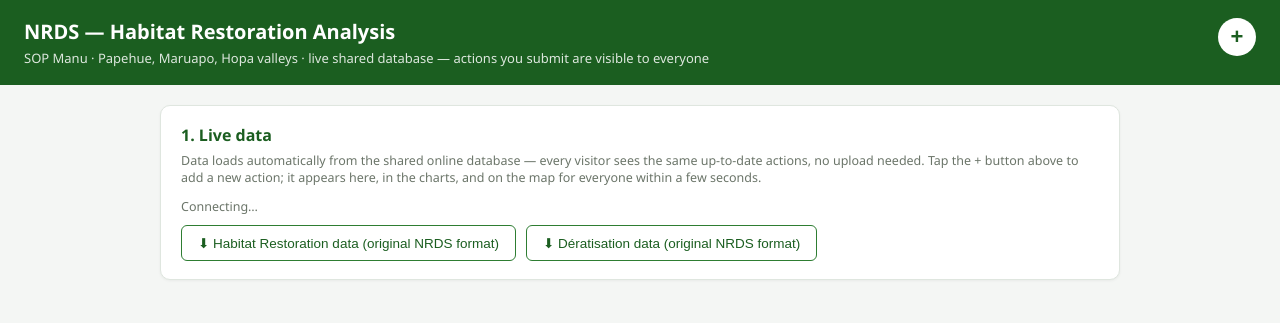
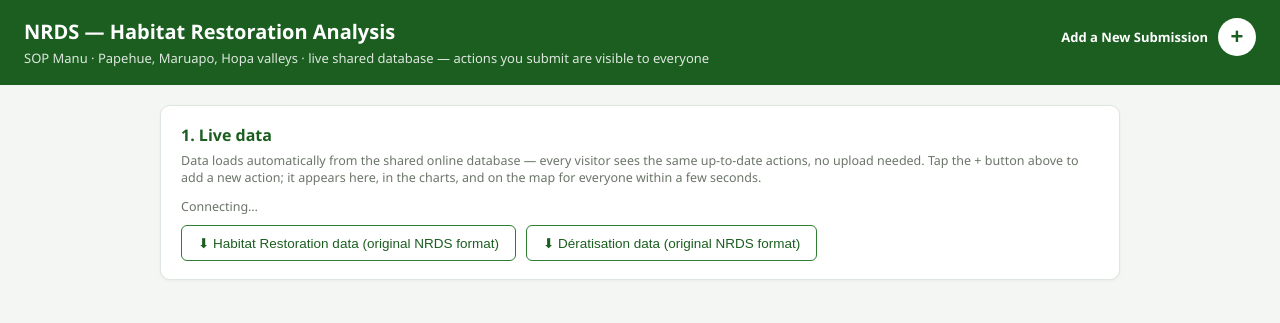
Before and after one commit to Marcus96Lecce/nrds-tahiti-analysis, a plain HTML site: page index.html in a window 1280 px wide. Drawn offline with Linux system fonts and the light colour scheme; a script that the page names is missing.

Commit message:
Add an "Add a New Submission" label next to the + button

```diff
--- a/index.html
+++ b/index.html
@@ -752,7 +752,10 @@ svg.leaflet-image-layer.leaflet-interactive path {
     <h1>NRDS — Habitat Restoration Analysis</h1>
     <p>SOP Manu · Papehue, Maruapo, Hopa valleys · live shared database — actions you submit are visible to everyone</p>
   </div>
-  <button class="nav-btn" onclick="showSubmitView()" title="Submit new data">+</button>
+  <div style="display:flex;align-items:center;gap:10px;flex-shrink:0;">
+    <span style="font-size:13px;font-weight:600;">Add a New Submission</span>
+    <button class="nav-btn" onclick="showSubmitView()" title="Submit new data">+</button>
+  </div>
 </header>
 
 <div class="wrap" id="homeView">
```
